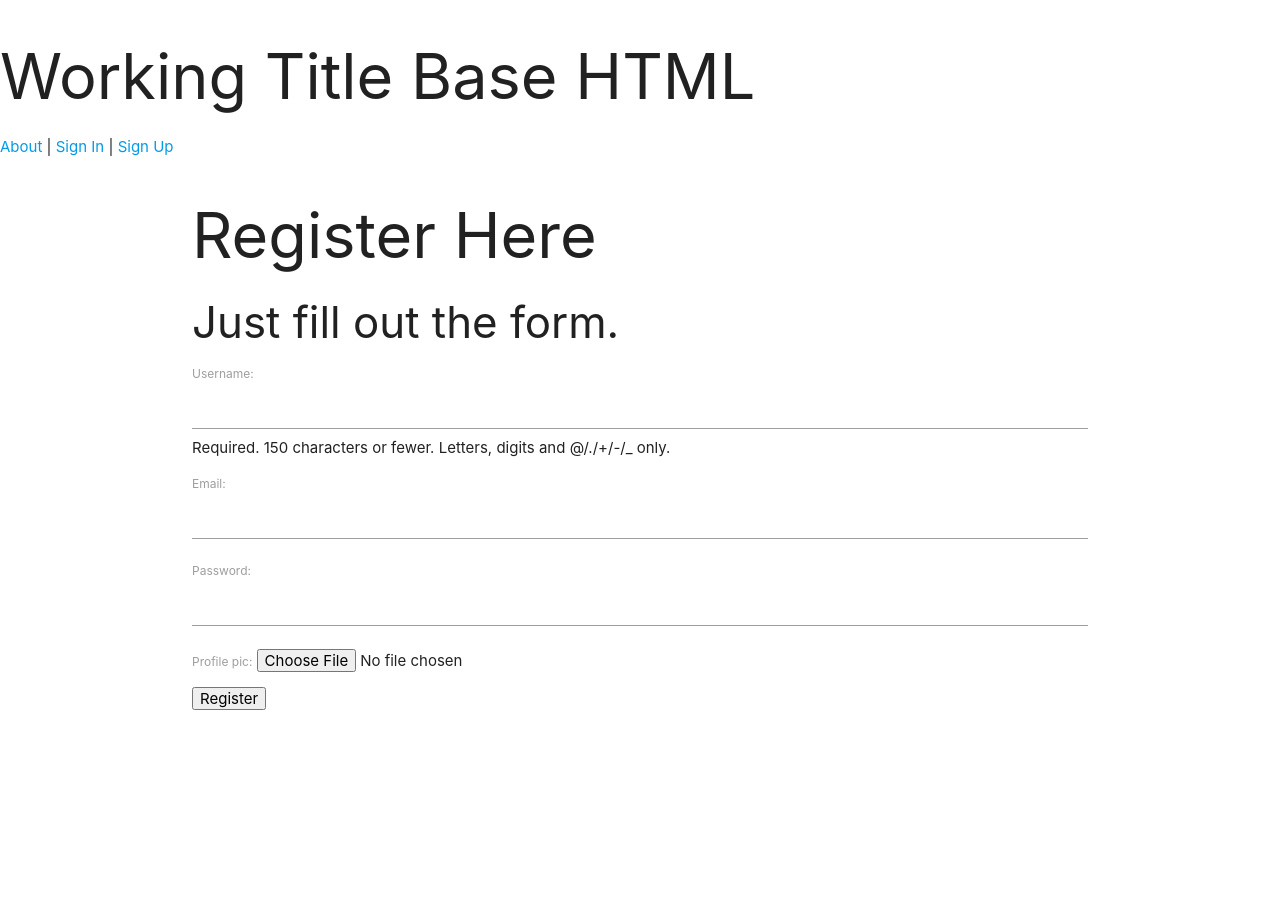
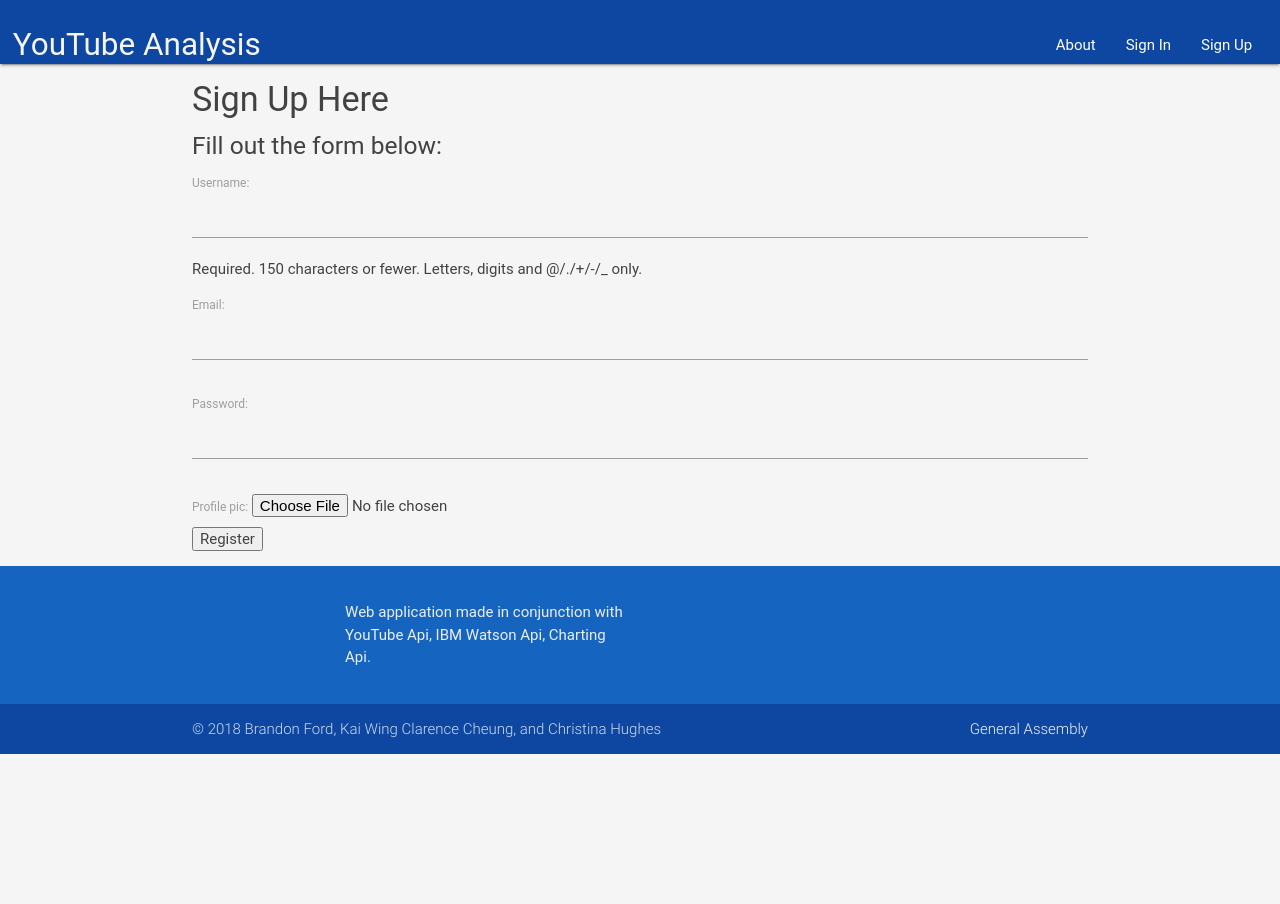
Before and after one commit to ChristinaGASF/Project_2, a Django app: page /register/ in a window 1280 px wide. Shown: the top 904 px of the page. Run offline with Django 3.2, Linux system fonts and the light colour scheme; some libraries are stand-ins or nearby versions; some web fonts are replaced.

Commit message:
FE styling

```diff
--- a/project_2/settings.py
+++ b/project_2/settings.py
@@ -20,7 +20,7 @@ BASE_DIR = os.path.dirname(os.path.dirname(os.path.abspath(__file__)))
 # See https://docs.djangoproject.com/en/2.0/howto/deployment/checklist/
 
 # SECURITY WARNING: keep the secret key used in production secret!
-SECRET_KEY = ''
+SECRET_KEY = '2!ke3#&qut^%)a-$)if9a_rq)nltzq=*1ue)*z7(fe$)yp=*&8'
 
 # SECURITY WARNING: don't run with debug turned on in production!
 DEBUG = True
--- a/project_2_app/static/css/main.css
+++ b/project_2_app/static/css/main.css
@@ -0,0 +1,17 @@
+* {
+}
+
+body {
+    background-color: #f5f5f5;
+    color:#424242;
+  }
+
+nav {
+    padding: 1%;
+    background-color: #3A3A52;
+    color: #EAD5A4;
+  }
+ footer {
+    background-color: #3A3A52;
+    color: #EAD5A4;
+ }
--- a/project_2_app/templates/project_2/base.html
+++ b/project_2_app/templates/project_2/base.html
@@ -5,26 +5,43 @@
         <meta charset="utf-8">
         <meta name="viewport" content="width=device-width, initial-scale=1.0"/>
         <title>Project 2</title>
+        <script src="https://code.jquery.com/jquery-3.3.1.js"integrity="sha256-2Kok7MbOyxpgUVvAk/HJ2jigOSYS2auK4Pfzbm7uH60="crossorigin="anonymous"></script>
         <link rel="stylesheet" href="{% static 'css/main.css' %}">
-        <link type="text/css" rel="stylesheet" href="{% static 'css/materialize.min.css' %}" media="screen,projection"/>
+        <link rel="stylesheet" href="https://cdnjs.cloudflare.com/ajax/libs/materialize/0.98.2/css/materialize.min.css">
+        <meta name="viewport" content="width=device-width, initial-scale=1.0"/>
         <link href="https://fonts.googleapis.com/icon?family=Material+Icons" rel="stylesheet">
-        <script src="https://code.jquery.com/jquery-3.3.1.js"
-        integrity="sha256-2Kok7MbOyxpgUVvAk/HJ2jigOSYS2auK4Pfzbm7uH60="
-        crossorigin="anonymous"></script>
-    </head>
+     </head>
+     <body>
+    <nav class= "blue darken-4">
+      <div class="nav-wrapper blue darken-4">
+        <a href="#!" class="brand-logo grey-text text-lighten-4">YouTube Analysis</a>
+        <a href="#" data-activates="mobile-demo" class="button-collapse"><i class="material-icons">menu</i></a>
 
-    <body>
-        <h1>Working Title Base HTML</h1>
         {% if user.is_authenticated %}
-          <a href="{% url 'about' %}">About</a> |
-          <a href="{% url 'content' %}">Content</a> |
-          <a href="{% url 'logout' %}">Logout</a>
+        <ul class="right hide-on-med-and-down">
+          <li><a href="{% url 'about' %}">About</a></li>
+          <li><a href="{% url 'content' %}">Content</a></li>
+          <li><a href="{% url 'logout' %}">Logout</a></li>
+          </ul>
+        <ul class="side-nav" id="mobile-demo">
+          <li><a href="{% url 'about' %}">About</a></li>
+          <li><a href="{% url 'content' %}">Content</a></li>
+          <li><a href="{% url 'logout' %}">Logout</a></li>
+        </ul>
         {% else %}
-          <a href="{% url 'about' %}">About</a> |
-          <a href="{% url 'user_login' %}">Sign In</a> |
-          <a href="{% url 'register' %}">Sign Up</a>
+        <ul class="right hide-on-med-and-down">
+          <li><a href="{% url 'about' %}">About</a></li>
+          <li><a href="{% url 'user_login' %}">Sign In</a> </li>
+          <li><a href="{% url 'register' %}">Sign Up</a></li>
+        </ul>
+        <ul class="side-nav" id="mobile-demo">
+          <li><a href="{% url 'about' %}">About</a></li>
+          <li><a href="{% url 'user_login' %}">Sign In</a> </li>
+          <li><a href="{% url 'register' %}">Sign Up</a></li>
+        </ul>
         {% endif %}
-
+      </div>
+    </nav>
         {% block landing %}
         {% endblock %}
 
@@ -36,7 +53,28 @@
 
         {% block content %}
         {% endblock %}
+
+        <footer class="page-footer blue darken-3">
+          <div class="container">
+            <div class="row">
+                <div class="col l4 offset-l2 s12">
+                <p class="grey-text text-lighten-3">Web application made in conjunction with
+                    <a class="grey-text text-lighten-3" href="https://developers.google.com/youtube/">YouTube Api</a>,
+                    <a class="grey-text text-lighten-3" href="https://www.ibm.com/watson/developer/">IBM Watson Api</a>,
+                    <a class="grey-text text-lighten-3" href="#!">Charting Api</a>.
+                </p>
+
+              </div>
+            </div>
+          </div>
+          <div class="footer-copyright blue darken-4">
+            <div class="container">
+            © 2018 Brandon Ford, Kai Wing Clarence Cheung, and Christina Hughes
+            <a class="grey-text text-lighten-4 right" href="https://generalassemb.ly/">General Assembly</a>
+            </div>
+          </div>
+        </footer>
+        <script type="text/javascript" src="https://code.jquery.com/jquery-2.1.1.min.js"></script>
+        <script src="https://cdnjs.cloudflare.com/ajax/libs/materialize/0.98.2/js/materialize.min.js"></script>
     </body>
-<footer>
-</footer>
 </html>
--- a/project_2_app/templates/project_2/login.html
+++ b/project_2_app/templates/project_2/login.html
@@ -3,7 +3,7 @@
 {% block login %}
   <div class="container">
     <div class="jumbotron">
-      <h1>Login here :</h1>
+      <h4>Sign In Here</h4>
         <form method="post" action="{% url 'user_login' %}">
           {% csrf_token %}
           {# A more "HTML" way of creating the login form #}
--- a/project_2_app/templates/project_2/register.html
+++ b/project_2_app/templates/project_2/register.html
@@ -11,8 +11,8 @@
 
       {% else %}
 
-      <h1>Register Here</h1>
-        <h3>Just fill out the form.</h3>
+      <h4>Sign Up Here</h4>
+        <h5>Fill out the form below:</h5>
         <form enctype="multipart/form-data" method="POST">
           {% csrf_token %}
           {{ user_form.as_p }}
--- a/project_2_app/views.py
+++ b/project_2_app/views.py
@@ -3,7 +3,7 @@ from project_2_app.forms import UserForm, UserProfileInfoForm
 from django.contrib.auth import authenticate, login, logout
 from django.http import HttpResponse
 from django.contrib.auth.decorators import login_required
-import requests, json
+#import requests, json
 
 # Create your views here.
 
```
Also changed, not shown: project_2_app/templates/project_2/about.html (+8 -11 lines), 4 other files.
